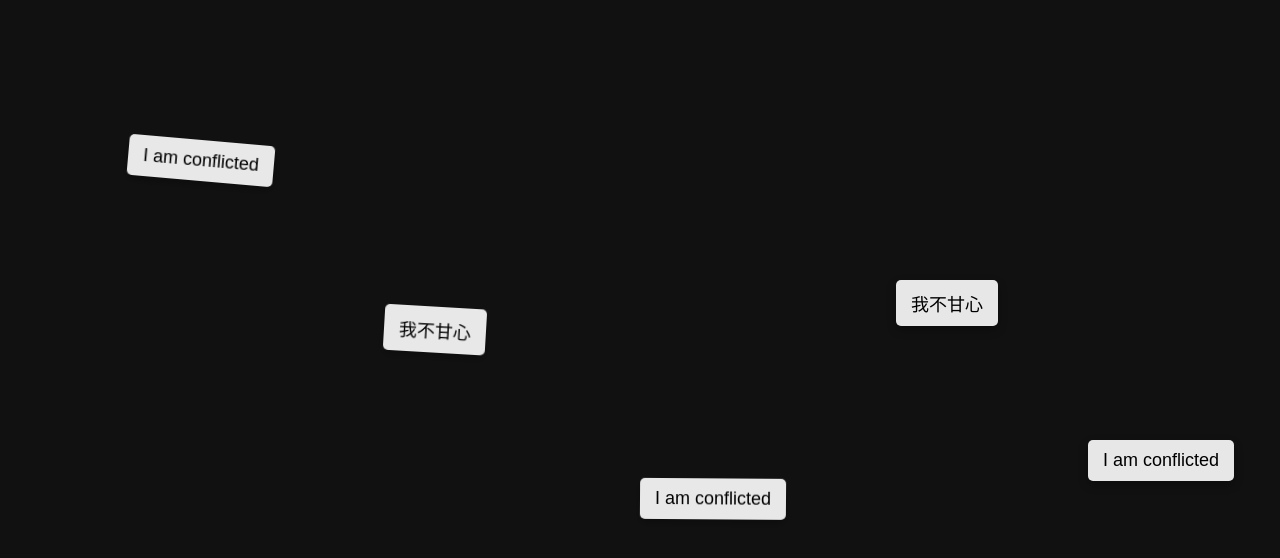
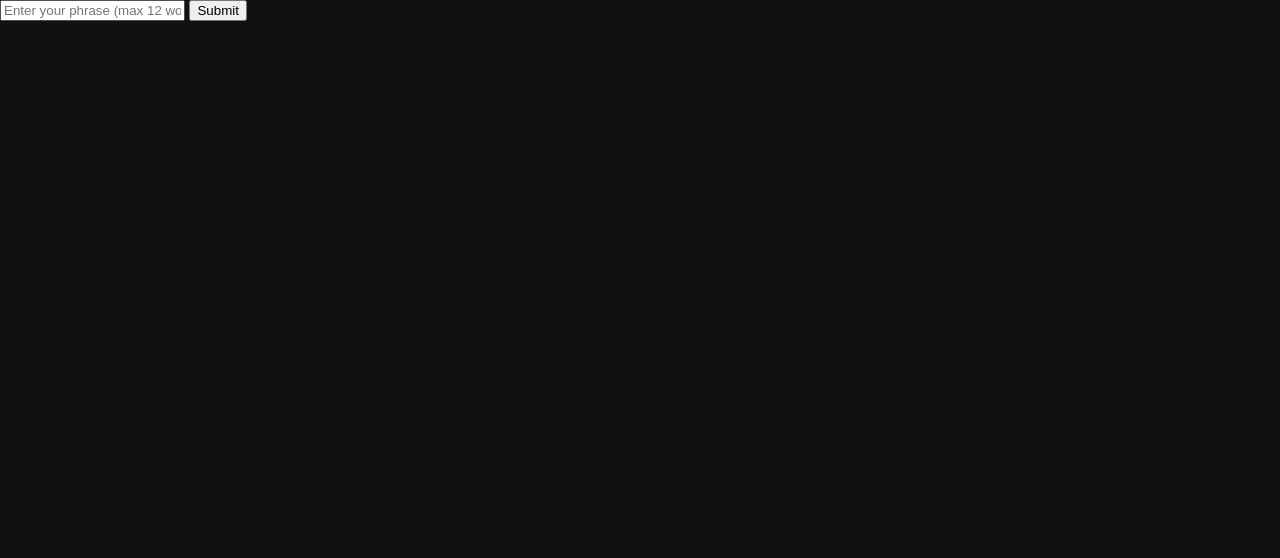
Before and after one commit to wrrrh/conflicted-site, a plain HTML site: page index.html in a window 1280 px wide. Drawn offline with Linux system fonts and the light colour scheme.

Commit message:
Update index.html

```diff
--- a/index.html
+++ b/index.html
@@ -1,18 +1,19 @@
 <!DOCTYPE html>
 <html lang="en">
 <head>
-    <meta charset="UTF-8">
-    <title>I Am Conflicted</title>
-    <link rel="stylesheet" href="style.css">
+  <meta charset="UTF-8" />
+  <title>Emotional Wall</title>
+  <link rel="stylesheet" href="style.css" />
 </head>
 <body>
-    <div id="container">
-        <div class="note">I am conflicted</div>
-        <div class="note">我不甘心</div>
-        <div class="note">I am conflicted</div>
-        <div class="note">我不甘心</div>
-        <div class="note">I am conflicted</div>
-    </div>
-    <script src="script.js"></script>
+  <div id="overlay"></div>
+  <div id="phrase-container"></div>
+
+  <form id="phrase-form">
+    <input type="text" id="phrase-input" maxlength="120" placeholder="Enter your phrase (max 12 words)" required />
+    <button type="submit">Submit</button>
+  </form>
+
+  <script src="script.js"></script>
 </body>
 </html>
```
